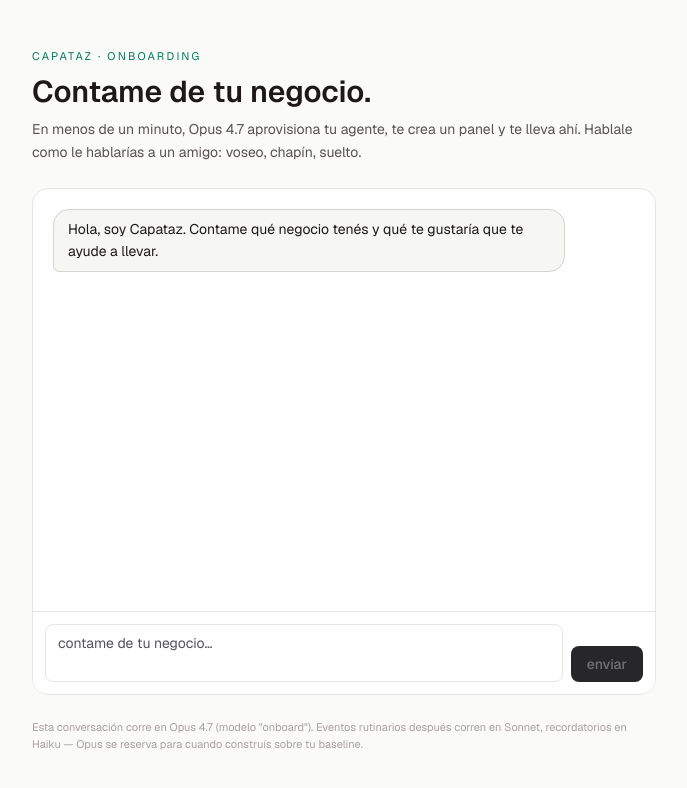
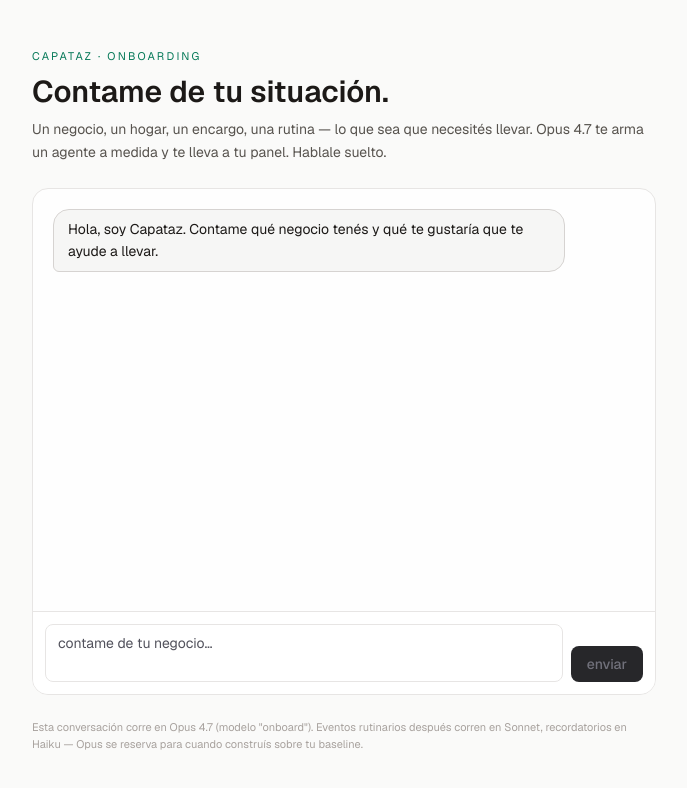
Before and after one commit to 0xgasc/capataz-opus47hackathon, a Next.js app: page /onboard in a window 1280 px wide. Shown: the top 788 px of the page, without its empty margins (296-983 px from the left). Built offline with nearby package versions, Linux system fonts and the light colour scheme.

Commit message:
onboard copy: 'situación' not 'negocio' — works for households, encargos, routines

```diff
--- a/src/app/onboard/page.tsx
+++ b/src/app/onboard/page.tsx
@@ -13,11 +13,11 @@ export default function OnboardPage() {
             Capataz · onboarding
           </p>
           <h1 className="text-2xl sm:text-3xl font-semibold leading-tight">
-            Contame de tu negocio.
+            Contame de tu situación.
           </h1>
           <p className="text-sm text-zinc-400 mt-2 leading-relaxed">
-            En menos de un minuto, Opus 4.7 aprovisiona tu agente, te crea un panel y te
-            lleva ahí. Hablale como le hablarías a un amigo: voseo, chapín, suelto.
+            Un negocio, un hogar, un encargo, una rutina — lo que sea que necesités llevar.
+            Opus 4.7 te arma un agente a medida y te lleva a tu panel. Hablale suelto.
           </p>
         </header>
         <OnboardChat />
```
